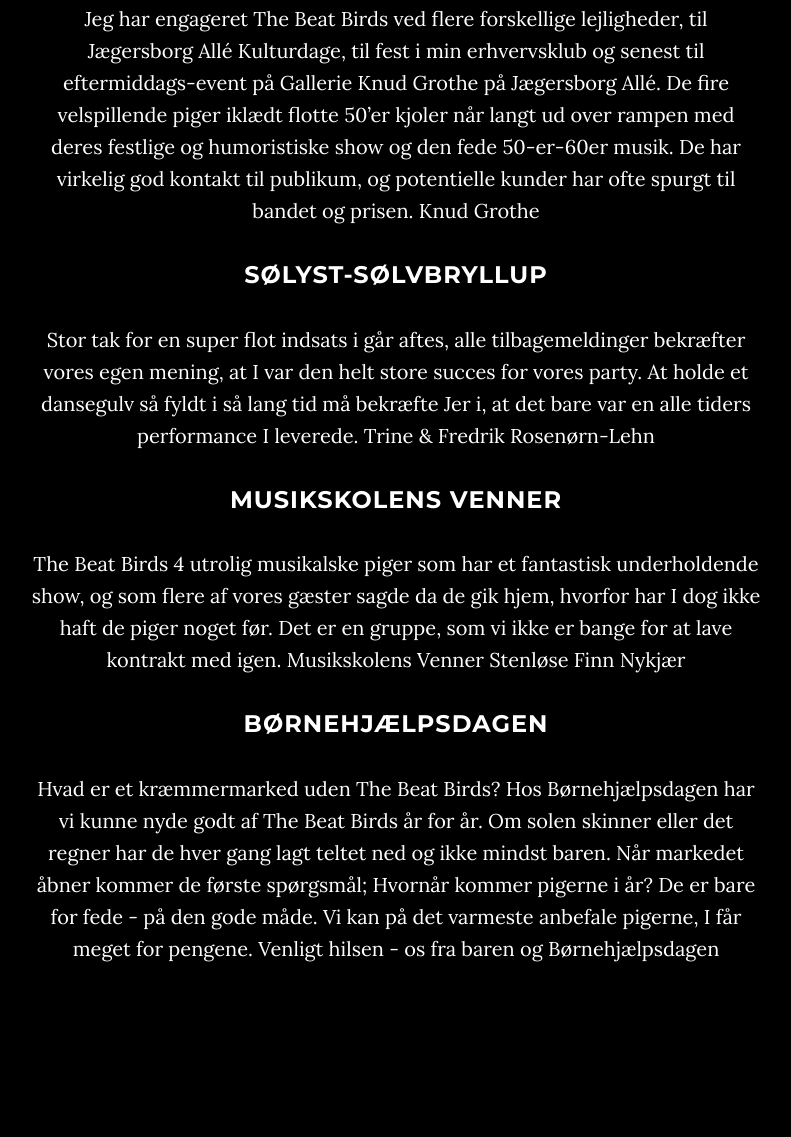
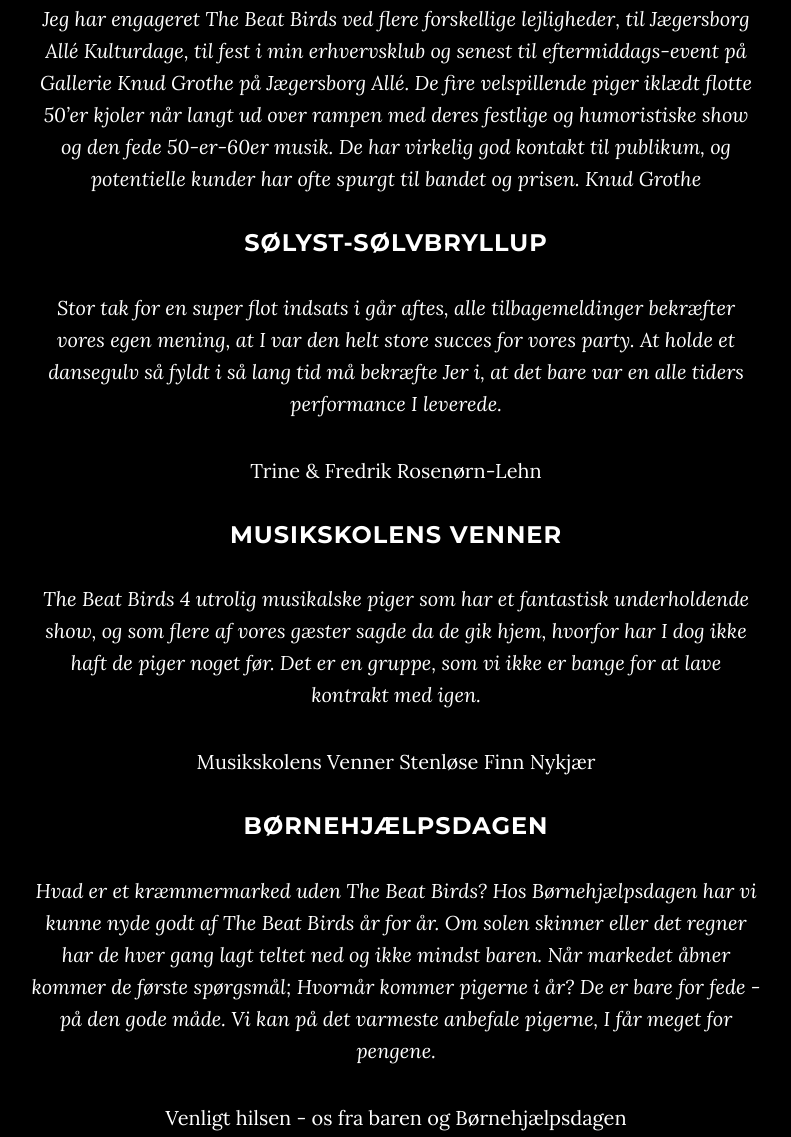
Before and after one commit to madsfreek/beatbirds, a website: page index.html in a window 1280 px wide. Shown: the part 2582-3719 px from the top of the page, without its empty margins (244-1035 px from the left). Drawn offline with nearby package versions, Linux system fonts and the light colour scheme.

Commit message:
refs in italic

```diff
--- a/index.html
+++ b/index.html
@@ -136,20 +136,24 @@
                 <div class="col-lg-8 col-lg-offset-2">
                 <h2>Referencer</h2>
 <h3>Gallerie Knud Grothe</h3>
-<p>
-Jeg har engageret The Beat Birds ved flere forskellige lejligheder, til Jægersborg Allé Kulturdage, til fest i min erhvervsklub og senest til eftermiddags-event på Gallerie Knud Grothe på Jægersborg Allé. De fire velspillende piger iklædt flotte 50’er kjoler når langt ud over rampen med deres festlige og humoristiske show og den fede 50-er-60er musik. De har virkelig god kontakt til publikum, og potentielle kunder har ofte spurgt til bandet og prisen. Knud Grothe
+<p style="font-style: italic">
+Jeg har engageret The Beat Birds ved flere forskellige lejligheder, til Jægersborg Allé Kulturdage, til fest i min erhvervsklub og senest til eftermiddags-event på Gallerie Knud Grothe på Jægersborg Allé. De fire velspillende piger iklædt flotte 50’er kjoler når langt ud over rampen med deres festlige og humoristiske show og den fede 50-er-60er musik. De har virkelig god kontakt til publikum, og potentielle kunder har ofte spurgt til bandet og prisen.
+<o>Knud Grothe
 </p>
 <h3>Sølyst-Sølvbryllup</h3>
-<p>
-Stor tak for en super flot indsats i går aftes, alle tilbagemeldinger bekræfter vores egen mening, at I var den helt store succes for vores party. At holde et dansegulv så fyldt i så lang tid må bekræfte Jer i, at det bare var en alle tiders performance I leverede. Trine & Fredrik Rosenørn-Lehn
+<p style="font-style: italic">
+Stor tak for en super flot indsats i går aftes, alle tilbagemeldinger bekræfter vores egen mening, at I var den helt store succes for vores party. At holde et dansegulv så fyldt i så lang tid må bekræfte Jer i, at det bare var en alle tiders performance I leverede.
+<p>Trine & Fredrik Rosenørn-Lehn
 </p>
 <h3>Musikskolens Venner</h3>
-<p>
-The Beat Birds 4 utrolig musikalske piger som har et fantastisk underholdende show, og som flere af vores gæster sagde da de gik hjem, hvorfor har I dog ikke haft de piger noget før. Det er en gruppe, som vi ikke er bange for at lave kontrakt med igen. Musikskolens Venner Stenløse Finn Nykjær
+<p style="font-style: italic">
+The Beat Birds 4 utrolig musikalske piger som har et fantastisk underholdende show, og som flere af vores gæster sagde da de gik hjem, hvorfor har I dog ikke haft de piger noget før. Det er en gruppe, som vi ikke er bange for at lave kontrakt med igen.
+<p>Musikskolens Venner Stenløse Finn Nykjær
 </p>
 <h3>Børnehjælpsdagen</h3>
-<p>
-Hvad er et kræmmermarked uden The Beat Birds? Hos Børnehjælpsdagen har vi kunne nyde godt af The Beat Birds år for år. Om solen skinner eller det regner har de hver gang lagt teltet ned og ikke mindst baren. Når markedet åbner kommer de første spørgsmål; Hvornår kommer pigerne i år? De er bare for fede - på den gode måde. Vi kan på det varmeste anbefale pigerne, I får meget for pengene. Venligt hilsen - os fra baren og Børnehjælpsdagen
+<p style="font-style: italic">
+Hvad er et kræmmermarked uden The Beat Birds? Hos Børnehjælpsdagen har vi kunne nyde godt af The Beat Birds år for år. Om solen skinner eller det regner har de hver gang lagt teltet ned og ikke mindst baren. Når markedet åbner kommer de første spørgsmål; Hvornår kommer pigerne i år? De er bare for fede - på den gode måde. Vi kan på det varmeste anbefale pigerne, I får meget for pengene.
+<p>Venligt hilsen - os fra baren og Børnehjælpsdagen
 </p>
                 </div>
             </div>
```
